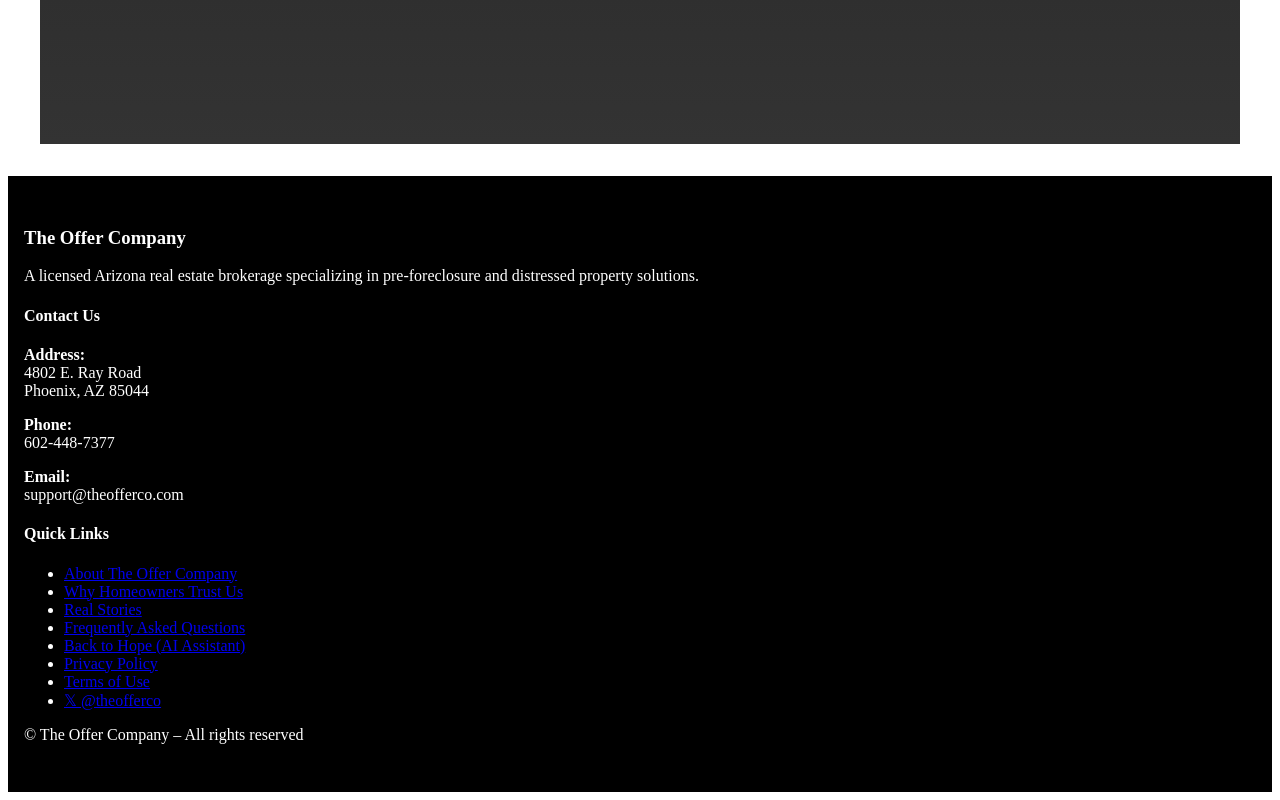
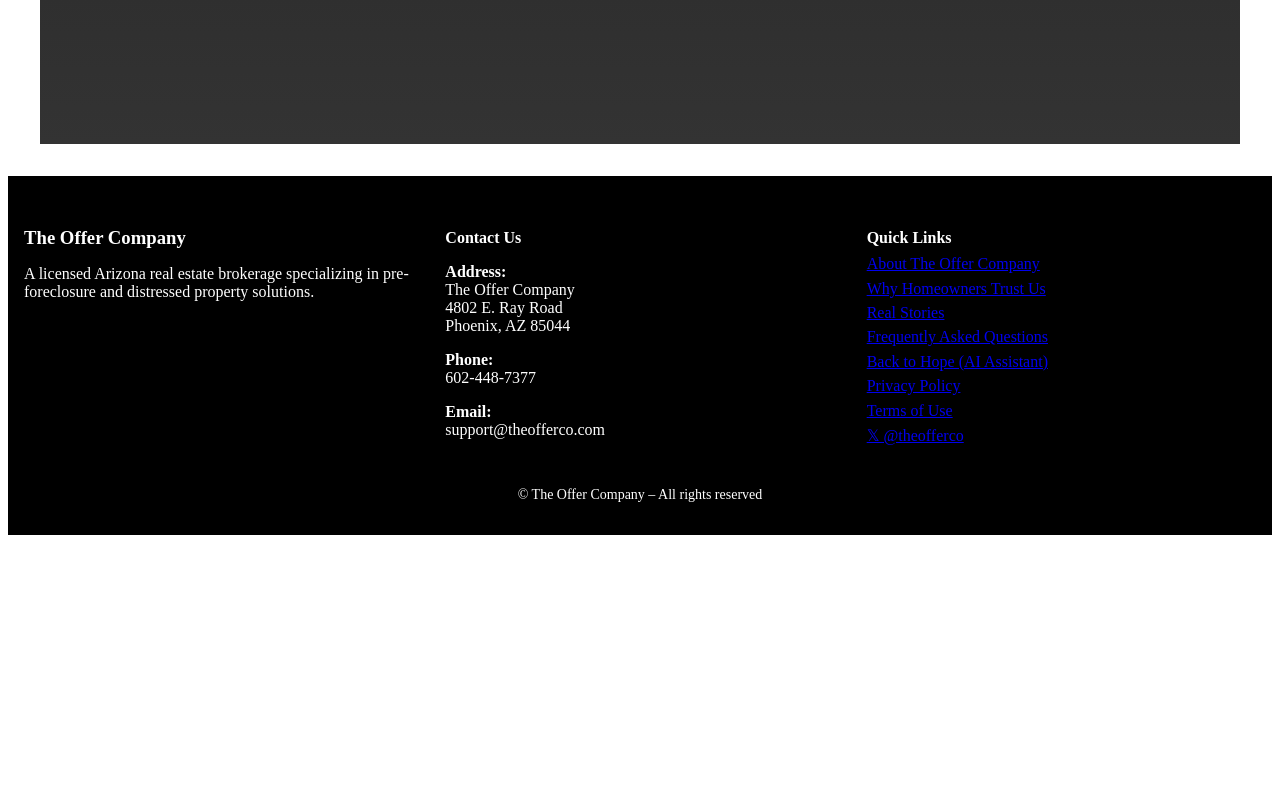
Before and after one commit to theofferco/the-offer-company-site, a Next.js app: page / in a window 1280 px wide. Shown: the part 876-1676 px from the top of the page. After the commit the page ends 1419 px from the top, so only its background shows below. Built offline with nearby package versions, Linux system fonts and the light colour scheme.

Commit message:
Update Layout.jsx

```diff
--- a/components/Layout.jsx
+++ b/components/Layout.jsx
@@ -8,7 +8,7 @@
       <header className={styles.header}>
         <nav className={styles.nav}>
           <input type="checkbox" id="menuToggle" className={styles.menuToggle} />
-          <label htmlFor="menuToggle" className={styles.hamburger}>&#9776;</label>
+          <label htmlFor="menuToggle" className={styles.hamburger}>☰</label>
           <ul className={styles.menu}>
             <li><Link href="/">Home</Link></li>
             <li><Link href="/about">About</Link></li>
@@ -23,19 +23,20 @@
       <main className={styles.main}>{children}</main>
 
       <footer className={styles.footer}>
-        <div className={styles['footer-column']}>
+        <div className={styles.footerContent}>
+          <div className={styles.footerColumn}>
             <h3>The Offer Company</h3>
             <p>A licensed Arizona real estate brokerage specializing in pre-foreclosure and distressed property solutions.</p>
           </div>
 
-        <div className={styles['footer-column']}>
+          <div className={styles.footerColumn}>
             <h4>Contact Us</h4>
-          <p><strong>Address:</strong><br />4802 E. Ray Road<br />Phoenix, AZ 85044</p>
+            <p><strong>Address:</strong><br />The Offer Company<br />4802 E. Ray Road<br />Phoenix, AZ 85044</p>
             <p><strong>Phone:</strong><br />602-448-7377</p>
             <p><strong>Email:</strong><br />support@theofferco.com</p>
           </div>
 
-        <div className={styles['footer-column']}>
+          <div className={styles.footerColumn}>
             <h4>Quick Links</h4>
             <ul>
               <li><Link href="/about">About The Offer Company</Link></li>
@@ -48,9 +49,9 @@
               <li><a href="https://x.com/theofferco" target="_blank" rel="noopener noreferrer">𝕏 @theofferco</a></li>
             </ul>
           </div>
-
-        <div className={styles['footer-bottom']}>
-          <p>© The Offer Company – All rights reserved</p>
+        </div>
+        <div className={styles.footerBottom}>
+          &copy; The Offer Company – All rights reserved
         </div>
       </footer>
     </div>
```
Lines whose indentation alone changed are shown as unchanged.
